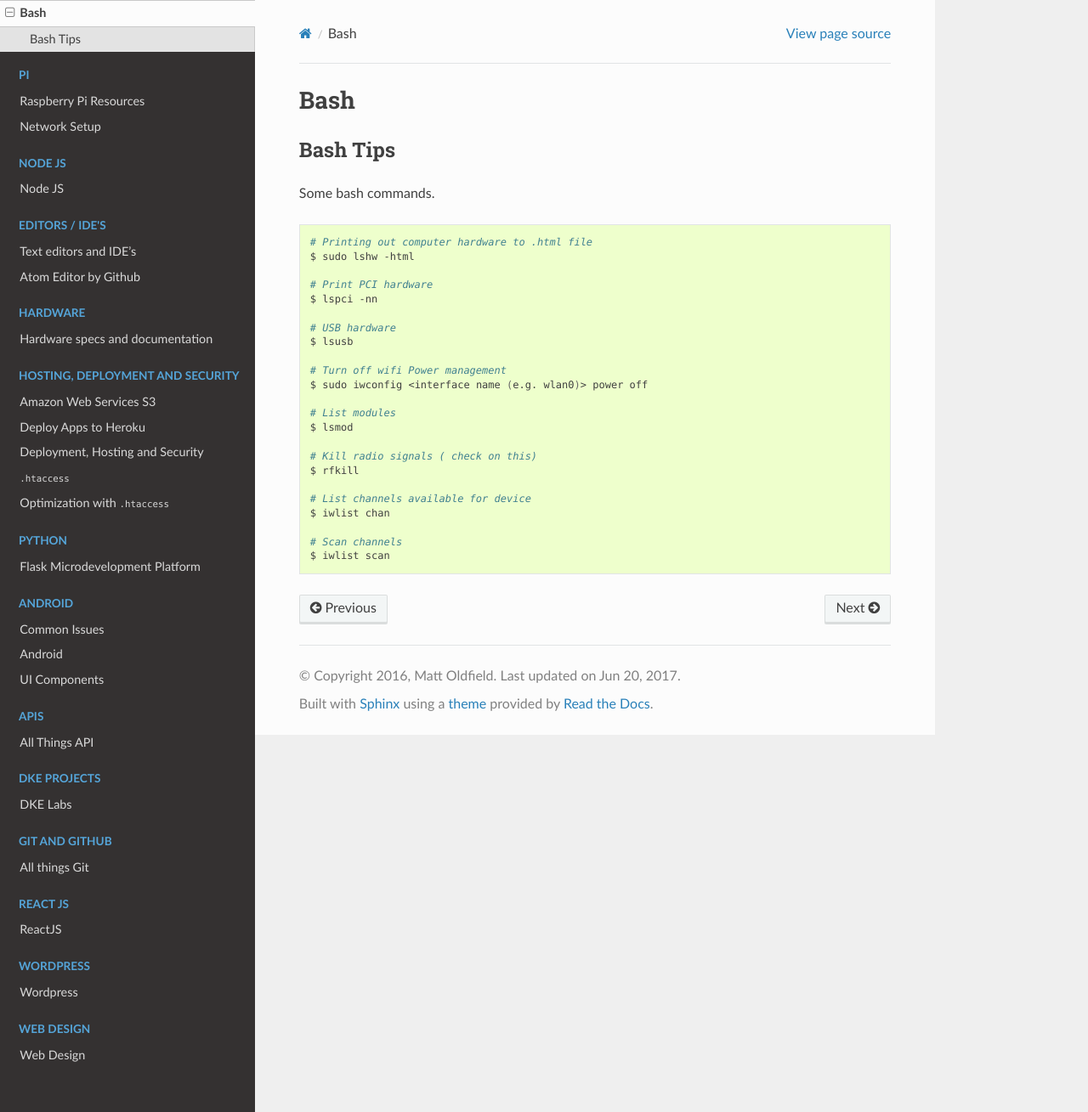
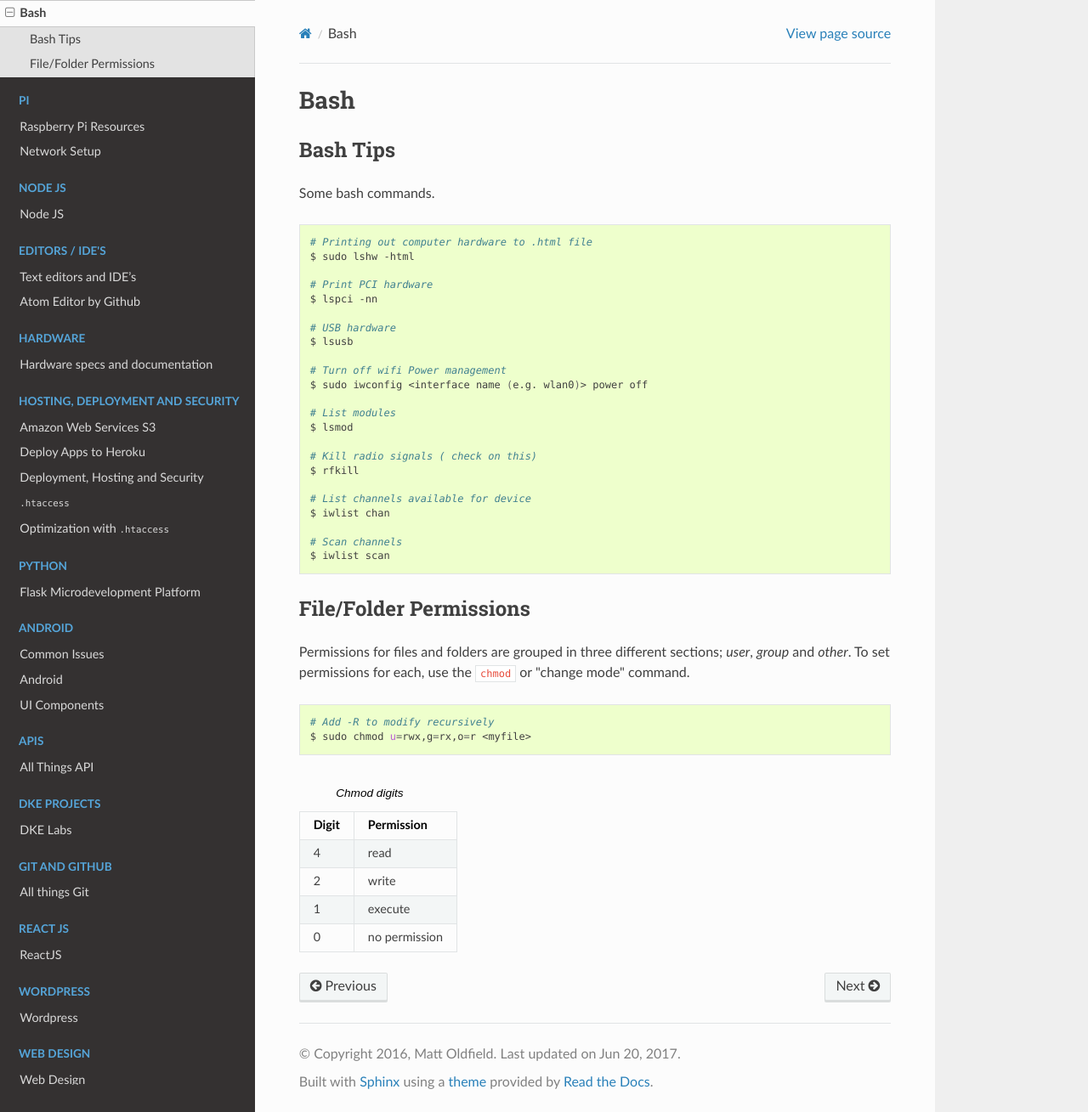
Before and after one commit to asmattic/docs, a Sphinx documentation site: the page built from source/bash.rst, in a window 1280 px wide and 1309 px high. Shown: the whole window at 85% size. Built offline with Sphinx 7.4.7 and the Read the Docs theme 2.0.0, drawn with Linux system fonts in a browser that asks for light colours.

Commit message:
chmod bash

```diff
--- a/source/bash.rst
+++ b/source/bash.rst
@@ -34,3 +34,21 @@ Some bash commands.
 
 	# Scan channels
 	$ iwlist scan
+
+File/Folder Permissions
+-------------------------------
+
+Permissions for files and folders are grouped in three different sections; `user`, `group` and `other`. To set permissions for each, use the ``chmod`` or \"change mode\" command.
+
+.. code-block:: bash
+
+	# Add -R to modify recursively
+	$ sudo chmod u=rwx,g=rx,o=r <myfile>
+
+.. csv-table:: Chmod digits
+	:header: "Digit", "Permission"
+
+	4, "read"
+	2, "write"
+	1, "execute"
+	0, "no permission"
```
